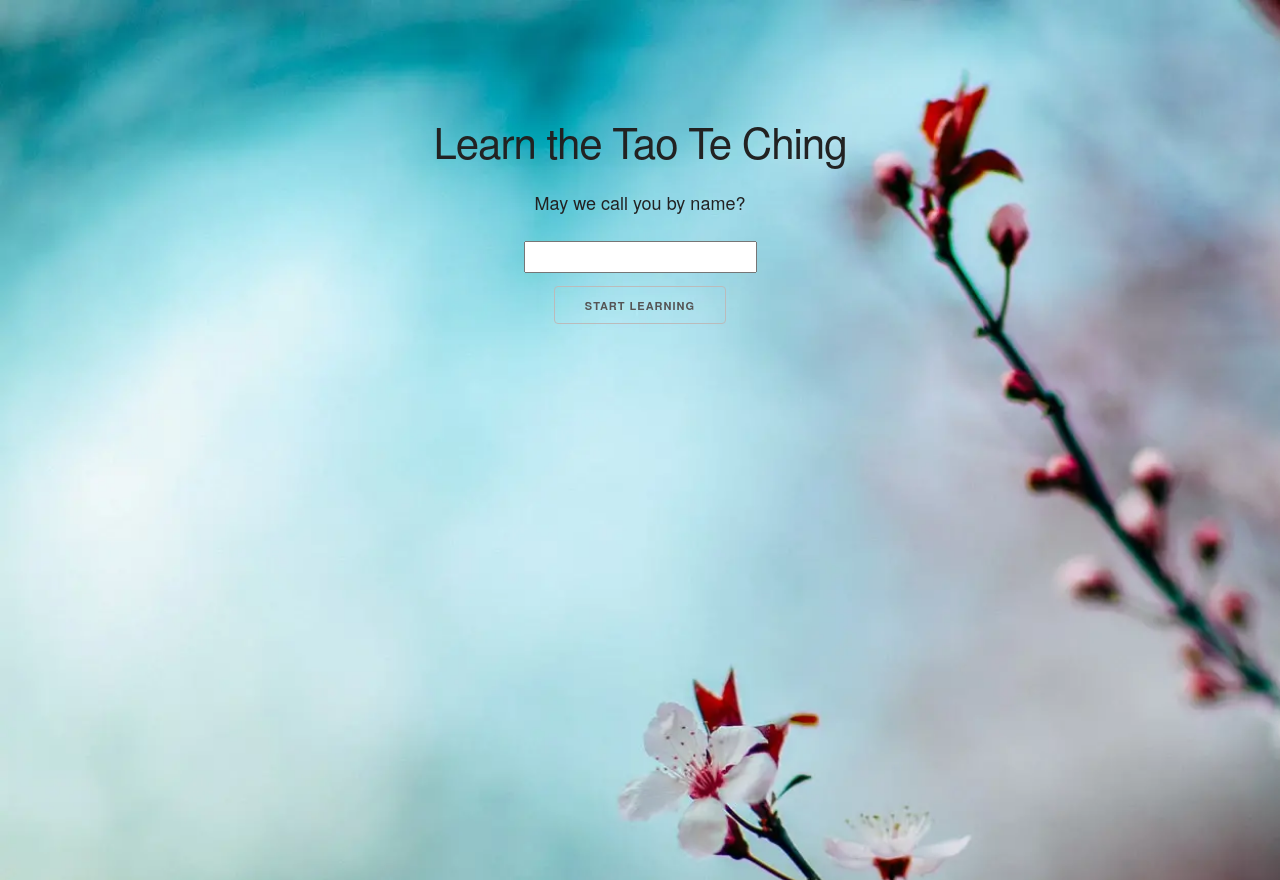
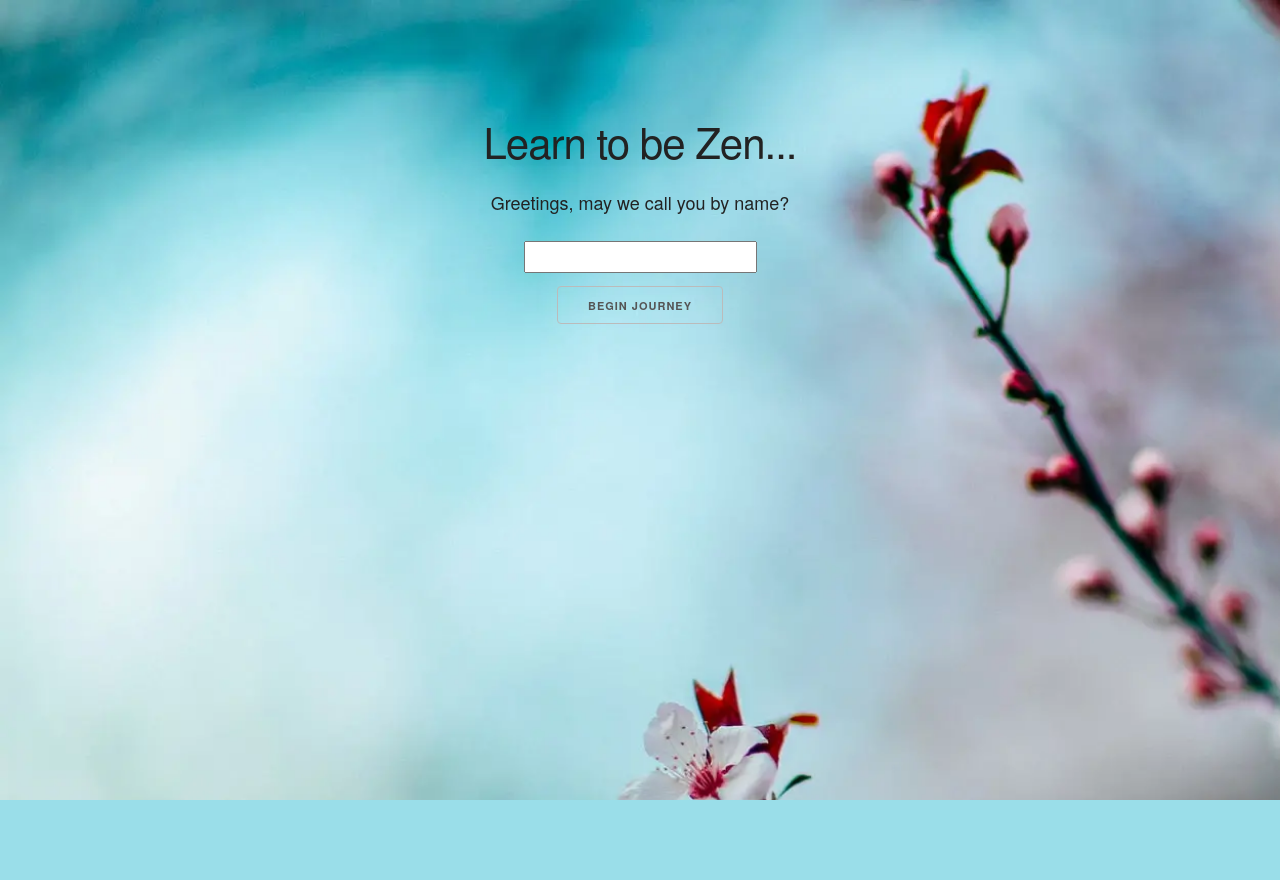
Before and after one commit to djmisha/learnzen.org, a React (Create React App) app: page / in a window 1280 px wide. After the commit the page ends 800 px from the top, so only its background shows below. Built offline with nearby package versions, Linux system fonts and the light colour scheme; a web font is replaced by a local one.

Commit message:
daily commit

```diff
--- a/src/finalRender.js
+++ b/src/finalRender.js
@@ -26,8 +26,8 @@ class FinalRender extends React.Component {
                     <br></br>
                     <br></br>
                     {/* <h1>Welcome</h1> */}
-                    <h2>Learn the Tao Te Ching</h2>
-                    <p>May we call you by name?</p>
+                    <h2>Learn to be Zen...</h2>
+                    <p>Greetings, may we call you by name?</p>
                     <SignIn />
                 </div>
             );
--- a/src/localStorage.js
+++ b/src/localStorage.js
@@ -28,6 +28,7 @@ class SignIn extends React.Component {
         }
         // localStorage.setItem("user", rememberMe ? user : "");
     };
+
     // componentDidMount() {
     // const rememberMe = localStorage.getItem("rememberMe") === "true";
     // this.setState({ user, rememberMe });
@@ -58,7 +59,7 @@ class SignIn extends React.Component {
                         />{" "}
                         Zen me out
                     </label> */}
-                <button type="submit button">Start learning</button>
+                <button type="submit button">Begin journey</button>
             </form>
         );
     }
--- a/src/sass/styles.scss
+++ b/src/sass/styles.scss
@@ -13,7 +13,7 @@ body {
     max-height: 100vh;
     // border-top: 3px solid #000;
     // padding-top: 10px;
-    padding-bottom: 80px;
+    // padding-bottom: 80px;
 }
 
 @media (min-width: 1000px) {
@@ -32,7 +32,7 @@ body {
 
 .onboarding {
     text-align: center;
-    background-color: b;
+    // background-color: b;
 }
 
 .read-count {
@@ -141,6 +141,7 @@ header {
     text-align: center;
     z-index: 9999;
     color: white;
+    overflow: scroll;
 }
 
 .info-overlay.info-hidden {
@@ -383,6 +384,7 @@ form label {
 }
 
 /* Name Form */
+
 form.call-by-name {
     display: flex;
     align-items: center;
```
